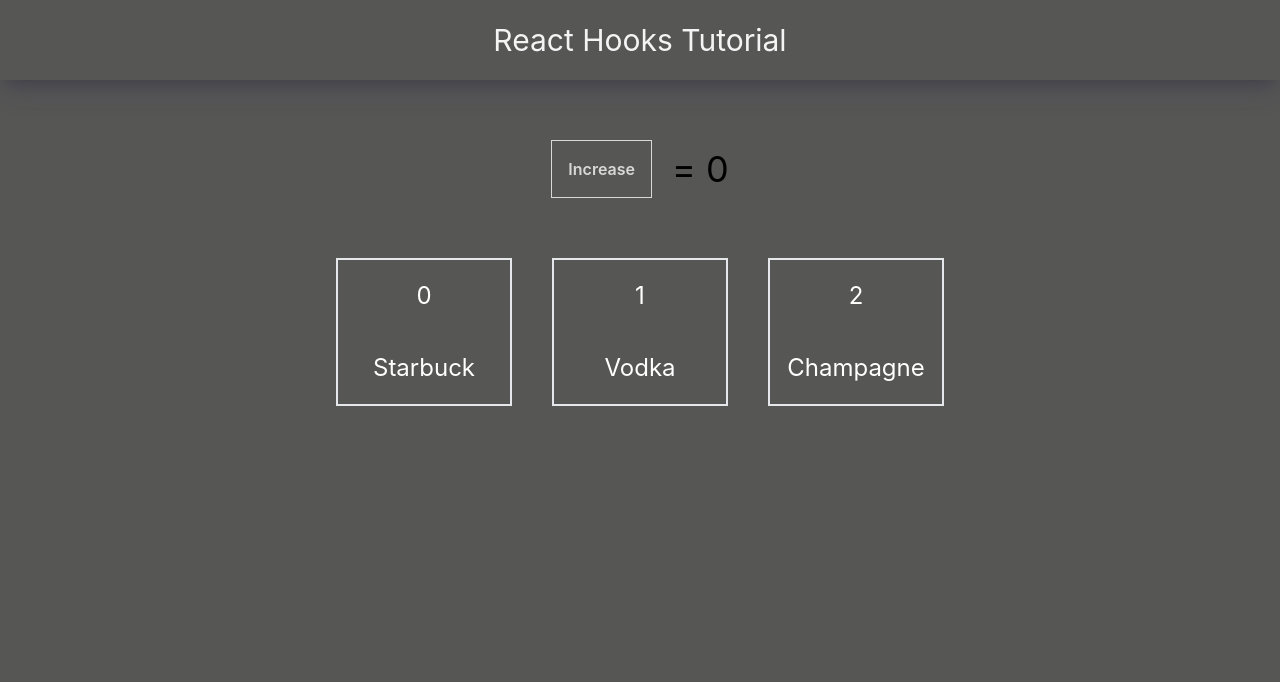
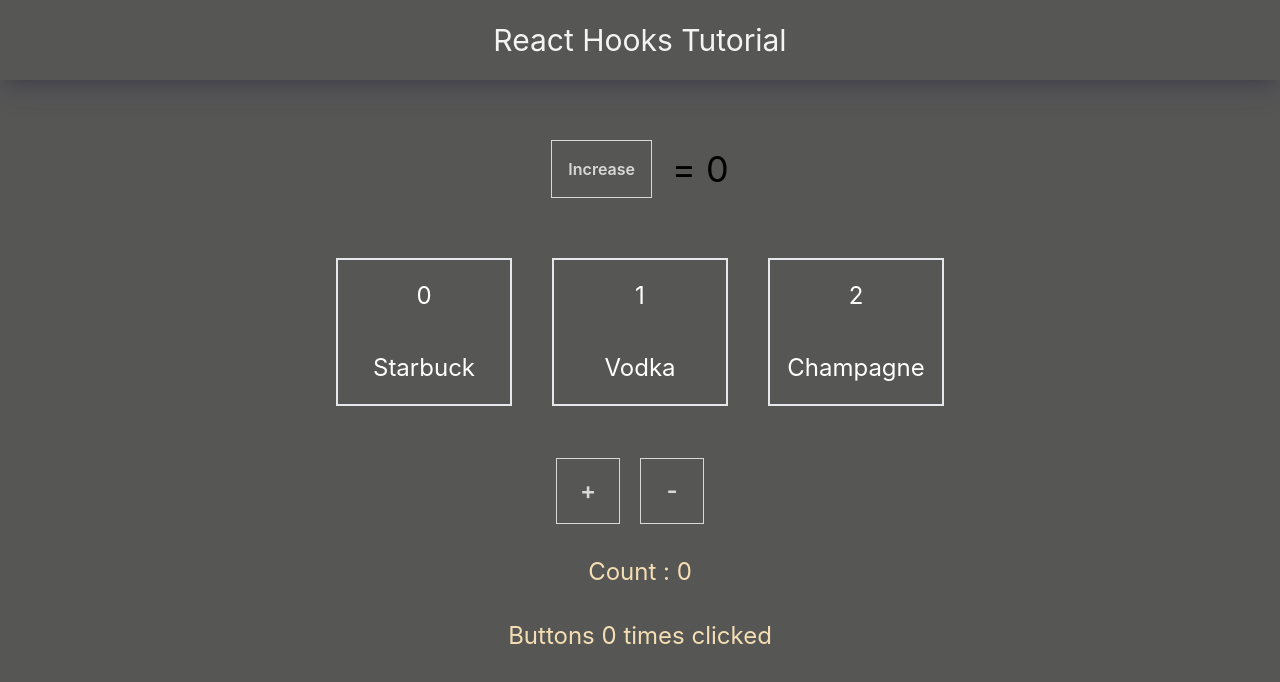
Before and after one commit to cooljameswei/react-hooks-tutorial, a React (Create React App) app: page / in a window 1280 px wide. Shown: the top 682 px of the page. Built offline with nearby package versions, Linux system fonts and the light colour scheme.

Commit message:
add: useRef part

```diff
--- a/src/pages/Home/home.scss
+++ b/src/pages/Home/home.scss
@@ -6,3 +6,7 @@
     margin-top: -2px;
     cursor: pointer;
 }
+
+.col-wheat{
+    color: wheat;
+}
--- a/src/pages/Home/index.tsx
+++ b/src/pages/Home/index.tsx
@@ -1,5 +1,5 @@
 import React, { EventHandler, MouseEvent, MouseEventHandler } from "react";
-import { useState, useEffect } from "react";
+import { useState, useEffect, useRef } from "react";
 import { userFormData, UserFormItem } from "./userform";
 import { useWindowListener } from "./useWindowListener";   // custom useEffect hook
 import Header from '../../components/Header';
@@ -10,10 +10,20 @@ const Home = () => {
         id: 3,
         label: 'Soda'
     });
+    const [value, setValue] = useState(0);
+    const ref = useRef(0);
     const [position, setPosition] = useState({x: -50, y: -50});  // pointer_position useState
     const handleIncrease = () => {
         setCount(count + 1);
     };
+    const handleIncrement = () => {
+        ref.current ++;
+        setValue(value + 1);
+    }
+    const handleDecrement = () => {
+        ref.current ++;
+        setValue(value - 1);
+    }
     const items = userFormData.map(item => (
         <div key={item.id} className="flex flex-col items-center m-5 w-44 border-2 liquid">
             <p className="p-5">{item.id}</p>
@@ -50,6 +60,14 @@ const Home = () => {
                 <div className="flex justify-center decoration-white text-2xl">
                     {items}
                 </div>
+                <div className="flex flex-col justify-center decoration-white text-2xl">
+                    <div className="flex justify-center m-8">
+                        <button className="btn mr-5 w-16" onClick={handleIncrement}>+</button>
+                        <button className="btn mr-5 w-16" onClick={handleDecrement}>-</button>
+                    </div>
+                    <div className="justify-center flex mb-8 col-wheat">Count  : {value}</div>
+                    <div className="col-wheat">Buttons {ref.current} times clicked</div>
+                </div>
             </div>
         </>
     );
```
Also changed, not shown: 1 other file (tests, documents, lock files or other folders).
